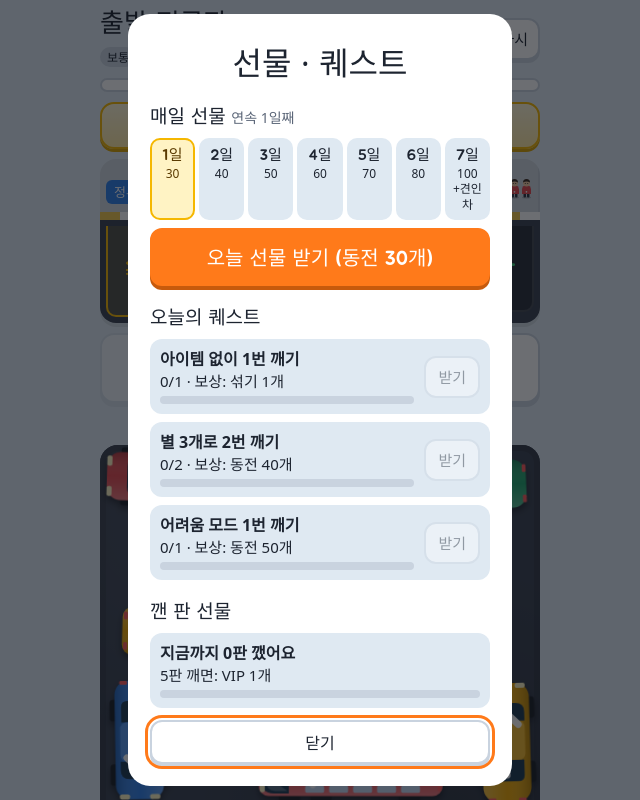
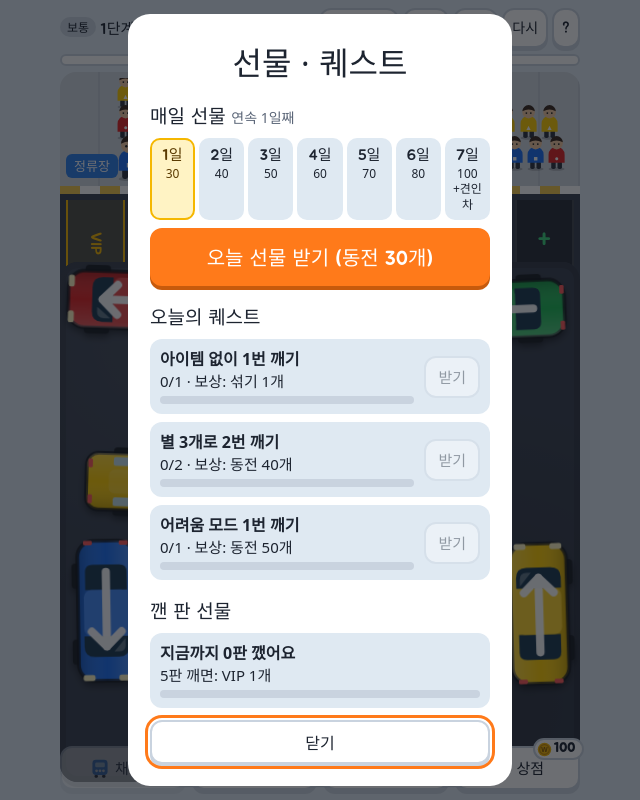
Before and after one commit to anjaemin6/bus-game, a plain HTML site: page index.html in a window 1280 px wide. Shown: the top 800 px of the page, without its empty margins (320-960 px from the left). Drawn offline with Linux system fonts and the light colour scheme.

Commit message:
한 화면 배치, 손님 크게, 두 번 눌러 확대 막기, 「?」 도움말, 차 색·테두리 또렷하게, 아이템 줄 낮게
Co-Authored-By: Claude Opus 5.5 <noreply@anthropic.com>
Claude-Session: https://claude.ai/code/session_013Fm3Hk315zv4yiEQwEGnS5

```diff
--- a/index.html
+++ b/index.html
@@ -2,7 +2,7 @@
 <html lang="ko">
 <head>
 <meta charset="utf-8">
-<meta name="viewport" content="width=device-width, initial-scale=1, viewport-fit=cover">
+<meta name="viewport" content="width=device-width, initial-scale=1, maximum-scale=1, user-scalable=no, viewport-fit=cover">
 <meta name="apple-mobile-web-app-capable" content="yes">
 <meta name="apple-mobile-web-app-title" content="출발 정류장">
 <style>:root{padding-top:env(safe-area-inset-top,0px);padding-bottom:env(safe-area-inset-bottom,0px)}body{margin:0}</style>
@@ -16,7 +16,7 @@
 :root{
   --bg:#dfe9f2; --fg:#1d2430; --muted:#5a6577; --panel:#ffffff; --line:#c9d3df;
   --asphalt:#3b4250; --asphalt2:#353b48; --stall:#e9edf2; --curb:#f2c94c; --walk:#cfd6de; --walk2:#c3cbd5;
-  --c-R:#e5484d; --c-B:#2f7fe8; --c-Y:#f0a800; --c-G:#1fa36a; --c-P:#8b5cf6; --c-K:#ec4f9c; --c-X:#2a2e36; --c-W:#f3f5f8; --c-N:#8a5a33;
+  --c-R:#e02424; --c-B:#1c6ff2; --c-Y:#ffcc00; --c-G:#1db954; --c-P:#7b3fe4; --c-K:#ff7ac6; --c-X:#2a2e36; --c-W:#f3f5f8; --c-N:#8a5a33;
   --accent:#ff7a1a; --skin:#f3c9a0;
   --display:"Jua","Apple SD Gothic Neo","Malgun Gothic",system-ui,sans-serif;
   --body:"Apple SD Gothic Neo","Malgun Gothic",system-ui,sans-serif;
@@ -31,17 +31,25 @@ html,body{height:100%}
 [hidden]{display:none!important}
 body{background:var(--bg);color:var(--fg);font-family:var(--body);
   padding-left:max(16px,env(safe-area-inset-left,0px));padding-right:max(16px,env(safe-area-inset-right,0px));
-  padding-block:10px 18px;-webkit-tap-highlight-color:transparent;user-select:none;-webkit-user-select:none}
-.wrap{max-width:440px;margin:0 auto;display:flex;flex-direction:column;gap:10px}
+  padding-block:8px 10px;-webkit-tap-highlight-color:transparent;user-select:none;-webkit-user-select:none}
+html,body{box-sizing:border-box}
+*{touch-action:manipulation}
+body{overflow:hidden}
+.wrap{max-width:520px;height:100%;margin:0 auto;display:flex;flex-direction:column;gap:6px}
+.boardwrap{flex:1;min-height:0;position:relative;display:flex;align-items:center;justify-content:center}
+.btn .dot{display:inline-grid;place-items:center;min-width:20px;height:20px;border-radius:99px;background:#e5484d;color:#fff;font-size:12px;padding:0 5px;margin-left:4px;vertical-align:1px}
 .wrap.quake{animation:quake .45s}
 @keyframes quake{20%{transform:translateX(-8px)}40%{transform:translateX(8px)}60%{transform:translateX(-5px)}80%{transform:translateX(4px)}}
 
 header{display:flex;align-items:center;justify-content:space-between;gap:8px}
 .lv{display:flex;flex-direction:column}
 h1{font-family:var(--display);font-weight:400;font-size:26px;margin:0;line-height:1.1}
-.sub{font-size:14px;color:var(--muted);font-variant-numeric:tabular-nums}
+.sub{font-size:15px;color:var(--fg);font-family:var(--display);font-variant-numeric:tabular-nums;white-space:nowrap;display:flex;align-items:center;gap:2px}
 .tools{display:flex;gap:6px;flex:0 0 auto}
-.tools .btn{font-size:15px;padding:8px 10px;white-space:nowrap}
+.tools .btn{font-size:14px;padding:7px 8px;white-space:nowrap}
+.tools{gap:4px}
+header{flex-wrap:nowrap;min-width:0}
+.lv{min-width:0}
 button{font:inherit;cursor:pointer}
 .btn{font-family:var(--display);font-size:16px;padding:8px 12px;border-radius:12px;border:2px solid var(--line);
   background:var(--panel);color:var(--fg);box-shadow:0 3px 0 var(--line)}
@@ -49,7 +57,7 @@ button{font:inherit;cursor:pointer}
 .btn.primary{background:var(--accent);border-color:var(--accent);color:#fff;box-shadow:0 4px 0 #c75a0c;font-size:20px;padding:12px 18px}
 .btn:focus-visible,.veh:focus-visible{outline:3px solid var(--accent);outline-offset:2px}
 
-.progress{height:10px;border-radius:99px;background:var(--panel);border:2px solid var(--line);overflow:hidden}
+.progress{height:8px;border-radius:99px;background:var(--panel);border:2px solid var(--line);overflow:hidden}
 .progress i{display:block;height:100%;width:0;background:linear-gradient(90deg,var(--c-G),#7bd88f);transition:width .25s}
 
 /* sidewalk + passengers */
@@ -58,8 +66,8 @@ button{font:inherit;cursor:pointer}
   display:flex;align-items:flex-end;gap:2px;padding:6px 8px 4px;overflow:hidden}
 .sign{position:absolute;left:6px;bottom:8px;font-family:var(--display);font-size:13px;color:#fff;background:#2f7fe8;
   padding:2px 8px;border-radius:6px;z-index:2}
-.line{display:flex;flex-wrap:wrap-reverse;align-items:flex-end;align-content:flex-start;gap:0;margin-left:46px;flex:1;min-width:0;max-height:108px;overflow:hidden}
-.pax{flex:0 0 auto;width:13px;height:21px;margin-right:-1px;margin-top:-4px;transition:transform .2s}
+.line{display:flex;flex-wrap:wrap-reverse;align-items:flex-end;align-content:flex-start;gap:0;margin-left:46px;flex:1;min-width:0;max-height:clamp(64px,15vh,150px);overflow:hidden}
+.pax{flex:0 0 auto;width:clamp(15px,2.9vh,28px);height:clamp(23px,4.5vh,43px);margin-right:-2px;margin-top:-5px;transition:transform .2s}
 .run{display:inline-flex;align-items:flex-end;gap:0;padding:2px 4px 2px 2px;border-radius:10px;
   background:color-mix(in srgb, var(--rc) 22%, transparent);border:2px solid color-mix(in srgb, var(--rc) 55%, transparent)}
 .run .pax{width:15px;height:24px;margin-right:-3px}
@@ -67,7 +75,7 @@ button{font:inherit;cursor:pointer}
 .run.first{border-width:3px;border-color:var(--rc)}
 .run.first .pax{width:19px;height:30px}
 .pax svg{width:100%;height:100%;display:block}
-.pax.first{width:19px;height:30px;animation:bob .6s ease-in-out infinite alternate}
+.pax.first{width:clamp(20px,3.8vh,36px);height:clamp(31px,5.9vh,56px);animation:bob .6s ease-in-out infinite alternate}
 .pax.walkin{animation:walkin .3s ease-out}
 @keyframes bob{to{transform:translateY(-3px)}}
 @keyframes walkin{from{transform:translateX(30px);opacity:.3}}
@@ -75,7 +83,7 @@ button{font:inherit;cursor:pointer}
 .curb{height:8px;background:repeating-linear-gradient(90deg,var(--curb) 0 20px,#fff 20px 40px)}
 
 .bays{display:grid;gap:5px;background:var(--asphalt);padding:6px}
-.bay{position:relative;min-width:0;aspect-ratio:1/1.75;border:2px dashed rgba(255,255,255,.45);border-top:0;border-radius:0 0 10px 10px;
+.bay{position:relative;min-width:0;aspect-ratio:1/1.45;border:2px dashed rgba(255,255,255,.45);border-top:0;border-radius:0 0 10px 10px;
   display:flex;flex-direction:column;align-items:center;justify-content:flex-end;padding:4px 0 6px;gap:4px}
 .bay.vip{border-color:#f5b700;border-style:solid;background:rgba(245,183,0,.12)}
 .viptag{font-family:var(--display);font-size:15px;color:#f5b700;writing-mode:vertical-rl;margin:auto}
@@ -99,7 +107,7 @@ button{font:inherit;cursor:pointer}
 .bay.warn{border-color:#ff6b6b}
 
 /* parking lot */
-.board{position:relative;aspect-ratio:1;width:100%;max-width:100%;border-radius:18px;overflow:hidden;
+.board{position:relative;aspect-ratio:1;width:100%;max-width:100%;flex:0 0 auto;border-radius:18px;overflow:hidden;
   background:var(--asphalt);box-shadow:inset 0 0 0 6px var(--asphalt2),0 5px 0 rgba(0,0,0,.12)}
 .board::before{content:"";position:absolute;inset:0;
   background:radial-gradient(circle at 20% 15%,rgba(255,255,255,.06),transparent 45%),radial-gradient(circle at 80% 85%,rgba(0,0,0,.18),transparent 50%);}
@@ -147,11 +155,11 @@ button{font:inherit;cursor:pointer}
   text-shadow:0 3px 0 rgba(0,0,0,.4);pointer-events:none;z-index:5;white-space:nowrap;animation:toast 1s forwards}
 @keyframes toast{0%{opacity:0;transform:translate(-50%,-30%) scale(.7)}20%{opacity:1;transform:translate(-50%,-50%) scale(1.1)}80%{opacity:1}100%{opacity:0;transform:translate(-50%,-90%)}}
 
-.items{display:grid;grid-template-columns:repeat(4,1fr);gap:8px}
-.item{position:relative;display:flex;flex-direction:column;align-items:center;justify-content:center;gap:2px;padding:8px 4px;border-radius:14px;
+.items{display:grid;grid-template-columns:repeat(4,1fr);gap:6px}
+.item{position:relative;display:flex;flex-direction:row;align-items:center;justify-content:center;gap:4px;padding:8px 4px;min-height:44px;border-radius:12px;
   border:2px solid var(--line);background:var(--panel);color:var(--fg);font-family:var(--display);font-size:15px;white-space:nowrap;box-shadow:0 4px 0 var(--line)}
 .item:active{transform:translateY(2px);box-shadow:0 2px 0 var(--line)}
-.item svg{width:26px;height:26px;flex:0 0 auto}
+.item svg{width:22px;height:22px;flex:0 0 auto}
 .questbtn{display:flex;align-items:center;justify-content:center;gap:8px;width:100%;font-family:var(--display);font-size:17px;padding:9px 12px;
   border-radius:14px;border:2px solid #f5b700;background:linear-gradient(180deg,#fff6d6,#ffe9a3);color:#5a3a00;box-shadow:0 3px 0 #d9a200;position:relative}
 .questbtn:active{transform:translateY(2px);box-shadow:0 1px 0 #d9a200}
@@ -175,10 +183,12 @@ button{font:inherit;cursor:pointer}
 .coins{display:inline-flex;align-items:center;gap:4px;font-family:var(--display);font-size:16px;font-variant-numeric:tabular-nums;
   background:var(--panel);border:2px solid var(--line);border-radius:99px;padding:2px 10px 2px 4px;margin-left:6px;vertical-align:1px}
 .coin{width:20px;height:20px;flex:0 0 auto}
+.shopcoins{position:absolute;top:-10px;right:-6px;margin:0;padding:1px 7px 1px 2px;font-size:13px;gap:2px}
+.shopcoins .coin{width:15px;height:15px}
 .coins.bump{animation:bump .3s 2}
 .item .badge.buy{background:#f5b700;color:#5a3a00;gap:2px;display:flex;align-items:center}
 .item .badge.buy .coin{width:14px;height:14px}
-.item .badge{position:absolute;top:-8px;right:-6px;min-width:24px;height:24px;border-radius:99px;background:var(--accent);color:#fff;
+.item .badge{position:absolute;top:-9px;right:-4px;min-width:20px;height:20px;font-size:12px !important;border-radius:99px;background:var(--accent);color:#fff;
   font-size:14px;display:grid;place-items:center;padding:0 6px;font-variant-numeric:tabular-nums}
 .item:disabled{opacity:.45;cursor:default}
 .item:disabled .badge{background:var(--muted)}
@@ -191,7 +201,7 @@ button{font:inherit;cursor:pointer}
 @keyframes spin{50%{transform:scale(.6) rotate(180deg)}}
 .board.towing{box-shadow:inset 0 0 0 6px var(--accent),0 5px 0 rgba(0,0,0,.12)}
 .veh.lift{transform:scale(1.25)!important;opacity:0;transition:transform .45s ease-in,opacity .45s ease-in}
-.hint{font-family:var(--display);font-size:16px;color:var(--accent);text-align:center;margin:0;min-height:1.4em}
+.hint{position:absolute;left:0;right:0;top:6px;z-index:6;pointer-events:none;font-family:var(--display);font-size:16px;color:#fff;text-align:center;margin:0;text-shadow:0 2px 0 rgba(0,0,0,.5)}
 .help{font-size:14px;color:var(--muted);line-height:1.55;margin:0}
 .help b{color:var(--fg)}
 
@@ -230,23 +240,26 @@ canvas#fx{position:fixed;inset:0;width:100%;height:100%;pointer-events:none;z-in
 </div>
 <div class="wrap" id="wrap">
   <header>
-    <div class="lv">
-      <h1>출발 정류장</h1>
-      <span class="sub"><span id="stat">1단계</span><span class="coins" id="coins" aria-label="동전"><svg class="coin" viewBox="0 0 20 20" aria-hidden="true"><circle cx="10" cy="10" r="9" fill="#f5b700"/><circle cx="10" cy="10" r="6.5" fill="none" stroke="#c98a00" stroke-width="1.6"/><text x="10" y="13.5" font-size="9" text-anchor="middle" fill="#8a5a00" font-family="sans-serif" font-weight="700">W</text></svg><b id="coinN">0</b></span></span>
-    </div>
+    <div class="lv"><span class="sub"><span id="stat">1단계</span></span></div>
     <div class="tools">
+      <button class="btn" id="questBtn">선물<small id="questSum" hidden></small><span class="dot" id="questDot" hidden>0</span></button>
       <button class="btn" id="levelsBtn">단계</button>
-      <button class="btn" id="sound">소리 켬</button>
+      <button class="btn" id="sound">소리</button>
       <button class="btn" id="restart">다시</button>
+      <button class="btn" id="helpBtn" aria-label="놀이 방법">?</button>
     </div>
   </header>
   <div class="progress" aria-hidden="true"><i id="bar"></i></div>
-  <button class="questbtn" id="questBtn">선물 · 퀘스트 <small id="questSum"></small><span class="dot" id="questDot" hidden>0</span></button>
 
   <div class="street">
     <div class="walk"><span class="sign">정류장</span><div class="line" id="queue"></div></div>
     <div class="curb"></div>
     <div class="bays" id="bays"></div>
+  </div>
+
+  <div class="boardwrap" id="boardwrap">
+    <div class="board" id="board" aria-label="주차장"></div>
+    <p class="hint" id="hint"></p>
   </div>
 
   <div class="items" id="items">
@@ -264,16 +277,9 @@ canvas#fx{position:fixed;inset:0;width:100%;height:100%;pointer-events:none;z-in
     <button class="item" id="it-shop" aria-label="상점: 아이템 사기">
       <svg viewBox="0 0 32 32" aria-hidden="true"><path d="M4 12 l3 -7 h18 l3 7z" fill="#e5484d"/><path d="M4 12 h24 v3 a4 4 0 0 1 -6 0 a4 4 0 0 1 -6 0 a4 4 0 0 1 -6 0 a4 4 0 0 1 -6 0z" fill="#fff" stroke="#e5484d" stroke-width="1.5"/>
         <rect x="6" y="16" width="20" height="12" rx="2" fill="#2f7fe8"/><rect x="10" y="19" width="6" height="9" fill="#bfe3ff"/></svg>
-      상점</button>
+      상점<span class="coins shopcoins" id="coins" aria-label="동전"><svg class="coin" viewBox="0 0 20 20" aria-hidden="true"><circle cx="10" cy="10" r="9" fill="#f5b700"/><circle cx="10" cy="10" r="6.5" fill="none" stroke="#c98a00" stroke-width="1.6"/><text x="10" y="13.5" font-size="9" text-anchor="middle" fill="#8a5a00" font-family="sans-serif" font-weight="700">W</text></svg><b id="coinN">0</b></span></button>
   </div>
   <button id="it-slot" hidden></button><span id="n-slot" hidden></span>
-  <p class="hint" id="hint"></p>
-
-  <div class="board" id="board" aria-label="주차장"></div>
-
-  <p class="help"><b>차를 누르면</b> 머리 쪽으로 빠져나가 정류장에 섭니다. 앞이 막힌 차는 못 나가요.
-    맨 앞 손님부터 <b>같은 색 차</b>에 타고, 자리가 차면 출발해요. 정류장이 꽉 막히면 집니다.
-    손님이 <b>다 탈 때까지 기다렸다가</b> 다음 차를 빼면 실수가 줄어요. 막히면 <b>아이템</b>을 써 보세요. 아이템은 다음 판에도 남고, 다 쓰면 판을 깨서 모은 <b>동전</b>으로 살 수 있어요. 아이템을 안 쓰고 깨면 별과 동전을 더 받아요.</p>
 </div>
 
 <div class="overlay" id="overlay" hidden>
@@ -297,7 +303,17 @@ canvas#fx{position:fixed;inset:0;width:100%;height:100%;pointer-events:none;z-in
     </div>
     <p id="modeNote"></p>
     <div class="levels" id="levelGrid"></div>
+
     <button class="btn" id="pickClose">닫기</button>
+  </div>
+</div>
+<div class="overlay" id="helpbox" hidden>
+  <div class="card">
+    <h2>놀이 방법</h2>
+    <p class="help" style="text-align:left"><b>차를 누르면</b> 머리 쪽으로 빠져나가 정류장에 섭니다. 앞이 막힌 차는 못 나가요.
+    맨 앞 손님부터 <b>같은 색 차</b>에 타고, 자리가 차면 출발해요. 정류장이 꽉 막히면 집니다.
+    손님이 <b>다 탈 때까지 기다렸다가</b> 다음 차를 빼면 실수가 줄어요. 막히면 <b>아이템</b>을 써 보세요. 아이템은 다음 판에도 남고, 다 쓰면 판을 깨서 모은 <b>동전</b>으로 살 수 있어요. 아이템을 안 쓰고 깨면 별과 동전을 더 받아요.</p>
+    <button class="btn primary" id="helpClose">알겠어요</button>
   </div>
 </div>
 <div class="overlay" id="loading" hidden>
@@ -867,17 +883,17 @@ function vehicleSVG(color, len, h, dir, cap, stretch, noBadge){
     const wins = [];
     for(let x=40; x<L-90; x+=38){ wins.push(`<rect x="${x}" y="17" width="30" height="12" rx="3" fill="#bfe3ff" opacity=".9"/><rect x="${x}" y="71" width="30" height="12" rx="3" fill="#bfe3ff" opacity=".9"/>`); }
     top = `
-      <rect x="4" y="12" width="${L-8}" height="76" rx="16" fill="${C(color)}"/>
+      <rect x="4" y="12" width="${L-8}" height="76" rx="16" fill="${C(color)}" stroke="#14171c" stroke-opacity=".75" stroke-width="5"/>
       <rect x="4" y="12" width="${L-8}" height="76" rx="16" fill="url(#shade)"/>
       ${wins.join('')}
-      <rect x="34" y="34" width="${L-120}" height="32" rx="8" fill="#fff" opacity=".22"/>
+      <rect x="34" y="34" width="${L-120}" height="32" rx="8" fill="#fff" opacity=".12"/>
       ${cap === 24 && color !== 'W' ? `<rect x="8" y="44" width="${L-16}" height="12" fill="#000" opacity=".16"/><rect x="${L/2-70}" y="30" width="60" height="40" rx="8" fill="#e9edf2" opacity=".85"/><rect x="${L/2-62}" y="38" width="44" height="24" rx="4" fill="#9aa4b4" opacity=".7"/>` : ''}
       <path d="M${L-52} 16 h24 q20 0 20 20 v28 q0 20 -20 20 h-24 z" fill="#1c3a52"/>
       <path d="M${L-50} 20 h20 q14 0 14 16 v8 z" fill="#fff" opacity=".25"/>`;
   } else if(cap === 8){
     const side = [64, 96, 128].map(x => `<rect x="${x}" y="15" width="26" height="9" rx="3" fill="#bfe3ff" opacity=".9"/><rect x="${x}" y="76" width="26" height="9" rx="3" fill="#bfe3ff" opacity=".9"/>`).join('');
     top = `
-      <rect x="6" y="12" width="${L-12}" height="76" rx="12" fill="${C(color)}"/>
+      <rect x="6" y="12" width="${L-12}" height="76" rx="12" fill="${C(color)}" stroke="#14171c" stroke-opacity=".75" stroke-width="5"/>
       <rect x="6" y="12" width="${L-12}" height="76" rx="12" fill="url(#shade)"/>
       <path d="M36 22 h20 v56 h-20 q-8 0 -8 -8 v-40 q0 -8 8 -8z" fill="#1c3a52"/>
       <rect x="56" y="24" width="112" height="52" rx="7" fill="#fff" opacity=".16"/>
@@ -885,7 +901,7 @@ function vehicleSVG(color, len, h, dir, cap, stretch, noBadge){
       <path d="M168 20 h10 q14 0 14 14 v32 q0 14 -14 14 h-10 z" fill="#1c3a52"/>`;
   } else {
     top = `
-      <rect x="6" y="12" width="${L-12}" height="76" rx="22" fill="${C(color)}"/>
+      <rect x="6" y="12" width="${L-12}" height="76" rx="22" fill="${C(color)}" stroke="#14171c" stroke-opacity=".75" stroke-width="5"/>
       <rect x="6" y="12" width="${L-12}" height="76" rx="22" fill="url(#shade)"/>
       <path d="M48 22 h24 v56 h-24 q-10 0 -10 -10 v-36 q0 -10 10 -10z" fill="#1c3a52"/>
       <rect x="72" y="20" width="62" height="60" rx="10" fill="${C(color)}"/>
@@ -1026,6 +1042,8 @@ function openStore(){
   }
   $('store').hidden = false; $('stClose').focus();
 }
+$('helpBtn').onclick = ()=>{ $('helpbox').hidden = false; $('helpClose').focus(); };
+$('helpClose').onclick = ()=>{ $('helpbox').hidden = true; };
 $('it-shop').onclick = ()=>{ if(!over) openStore(); };
 $('stClose').onclick = ()=>{ $('store').hidden = true; };
 $('shNo').onclick = ()=>{ $('shop').hidden = true; buyFor = null; };
@@ -1111,7 +1129,14 @@ function diagBox(v){
   return {mx, my, Lc, Wc, ang: Math.atan2(v.dy, v.dx)*180/Math.PI, fx, fy};
 }
 
+// 주차장은 남는 공간에 꽉 맞는 정사각형으로
+function fitBoard(){
+  const bw = $('boardwrap'), b = $('board');
+  const sz = Math.max(140, Math.floor(Math.min(bw.clientWidth, bw.clientHeight)));
+  b.style.width = b.style.height = sz + 'px';
+}
 function drawBoard(flash){
+  fitBoard();
   const b = $('board'); b.querySelectorAll('.veh,.tunnel').forEach(e=>e.remove());
   for(const t of tunnels){
     const left = vehicles.filter(w => w.tunnel === t.id && w.waiting).length;
@@ -1210,7 +1235,8 @@ function drawBays(flags={}){
 }
 function drawStat(){
   const total = current.queue.length, done = total - queue.length;
-  $('stat').innerHTML = `<span class="diff${diff==='hard'?' hard':''}">${diff==='hard'?'어려움':'보통'}</span> ${levelNo}단계 · 손님 ${done}/${total}`;
+  $('stat').innerHTML = `<span class="diff${diff==='hard'?' hard':''}">${diff==='hard'?'어려움':'보통'}</span> ${levelNo}단계`;
+  $('stat').title = `손님 ${done}/${total}`;
   $('bar').style.width = done/total*100 + '%';
 }
 function toast(text){
@@ -1425,7 +1451,7 @@ function confetti(){
 }
 function stopFx(){ cancelAnimationFrame(fxRaf); const cv=$('fx'); cv.getContext('2d').clearRect(0,0,cv.width,cv.height); }
 
-function syncSound(){ $('sound').textContent = soundOn ? '소리 켬' : '소리 끔'; }
+function syncSound(){ $('sound').textContent = soundOn ? '소리' : '무음'; }
 $('sound').onclick = ()=>{ soundOn = !soundOn; syncSound(); try{ localStorage.setItem('bus-sound', soundOn?'on':'off'); }catch(e){} if(soundOn) sfx.board(3); };
 $('restart').onclick = init;
 $('ovBtn').onclick = ()=>{
```
Also changed, not shown: 1 other file.
